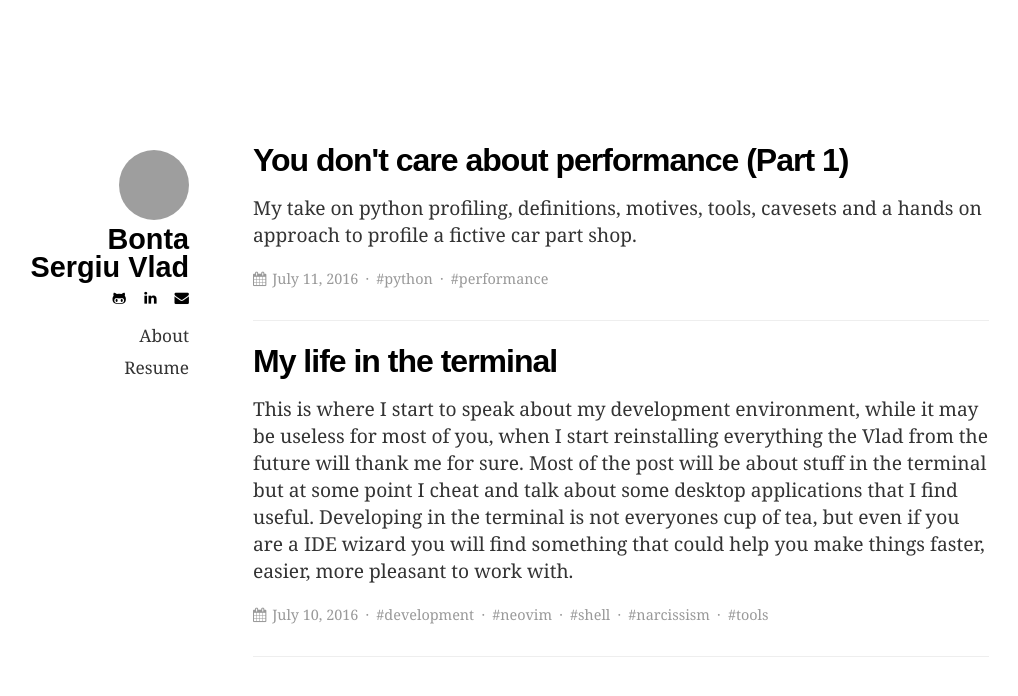
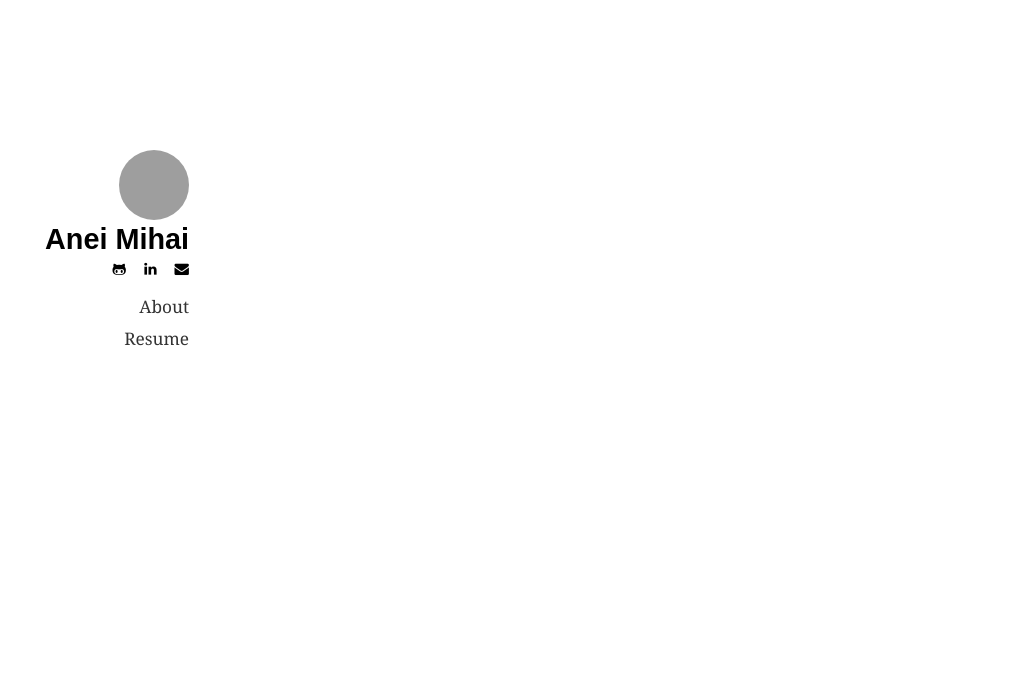
Before and after one commit to BontaVlad/BontaVlad.github.io, a Jekyll site: the page built from index.html, in a window 1280 px wide. Shown: the top 696 px of the page, without its empty margins (131-1149 px from the left). Built offline with Jekyll 4.4.1, drawn with Linux system fonts in a browser that asks for light colours; grey boxes are pictures that could not be loaded.

Commit message:
Updated the information for Mihai Anei

```diff
--- a/_config.yml
+++ b/_config.yml
@@ -1,18 +1,18 @@
-name: Bonta Sergiu Vlad
-description: Blog of Bonta Sergiu Vlad
-url: "http://bontavlad.github.com"
+name: Anei Mihai
+description: Blog of Anei Mihai
+url: "http://mihaianei.github.io"
 
 # Author info
-author_name: Bonta Sergiu Vlad
-author_image_path: http://i.imgur.com/8l6BRlt.jpg
+author_name: Anei Mihai
+author_image_path: https://i.imgur.com/HWSILx5.png
 author_bio: |
-    Python developer
+    Java developer
 
 # External services
-github_url: "https://github.com/bontavlad"
-linkedin_url: "https://ro.linkedin.com/pub/bonta-vlad/86/2b5/343"
+github_url: "https://github.com/mihaianei"
+linkedin_url: "https://ro.linkedin.com/in/aneimihai"
 feed_url: ""
-email: "bonta.vlad@gmail.com"
+email: "mihai.anei@gmail.com"
 
 # Markdown rendering
 markdown: kramdown
--- a/_layouts/post.html
+++ b/_layouts/post.html
@@ -21,7 +21,7 @@
         <div id="disqus_thread"></div>
         <script type="text/javascript">
             /* * * CONFIGURATION VARIABLES * * */
-            var disqus_shortname = 'bontavladgithubio';
+            var disqus_shortname = 'mihaianeigithubio';
 
             /* * * DON'T EDIT BELOW THIS LINE * * */
             (function() {
--- a/about.md
+++ b/about.md
@@ -4,10 +4,9 @@
 permalink: /about/
 ---
 
-<img src="http://i.imgur.com/WsDQg3z.jpg" title="Hello!  Is it me you're looking for?" />
+<!-- <img src="http://i.imgur.com/WsDQg3z.jpg" title="Hello!  Is it me you're looking for?" />
 <blockquote>
 Fail fast, fail early, fail often!
-</blockquote>
+</blockquote> -->
 
-At some point I will add a description but that day is not today, maybe tomorrow
-but for sure not today.
+TBD
```
Also changed, not shown: Gemfile.lock, _drafts/2016-07-10-my-life-in-the-terminal.md (renamed from _posts/2016-07-10-my-life-in-the-terminal.md), _drafts/2016-07-11-you-dont-care-about-performance-part-1.md (renamed from _posts/2016-07-11-you-dont-care-about-performance-part-1.md), 1 other file.
